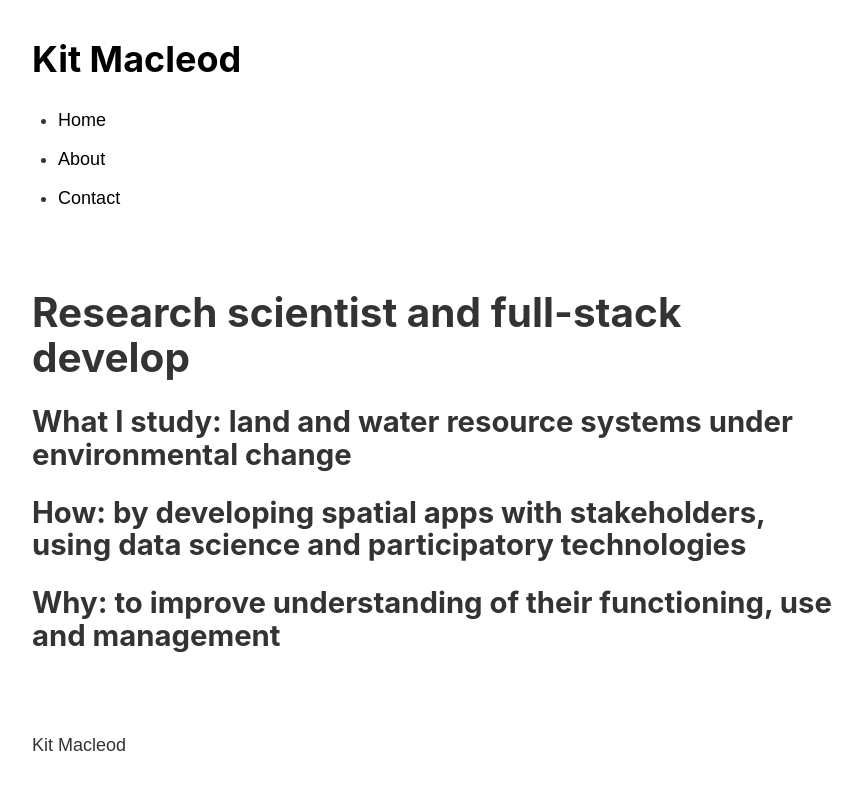
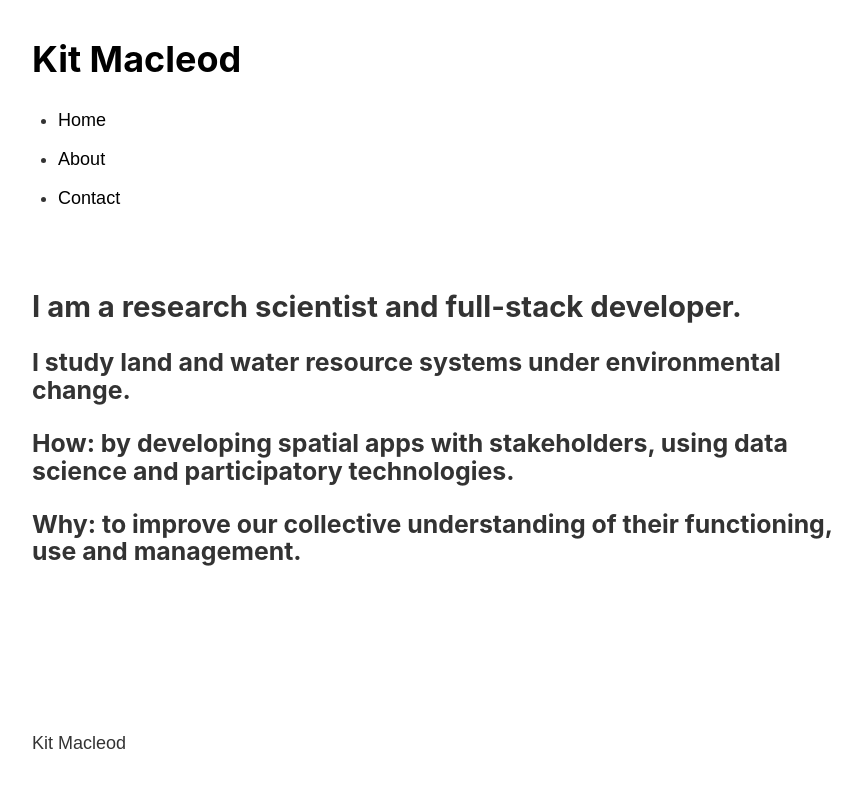
Before and after one commit to kitmacleod/personal-pages, a Gatsby site: page / in a window 1280 px wide. Shown: the whole page, without its empty margins (201-1063 px from the left). Built offline with nearby package versions, Linux system fonts and the light colour scheme; Gatsby itself is replaced by a stand-in of ours.

Commit message:
Revised home page text and css

```diff
--- a/src/pages/index.js
+++ b/src/pages/index.js
@@ -7,11 +7,11 @@ const IndexPage = () =>  {
   return(
     <Layout>
     <Head title="Home" />
-    <h1>Research scientist and full-stack develop </h1>
-    <h2>What I study: land and water resource systems under environmental change</h2>
-    <h2>How: by developing spatial apps with stakeholders, using data science and participatory technologies</h2>
-    <h2>Why: to improve understanding of their functioning, use and management</h2>
-    <h2> </h2>
+    <h2>I am a research scientist and full-stack developer. </h2>
+    <h3>I study land and water resource systems under environmental change.</h3>
+    <h3>How: by developing spatial apps with stakeholders, using data science and participatory technologies.</h3>
+    <h3>Why: to improve our collective understanding of their functioning, use and management.</h3>
+
 
 
     </Layout>
```
